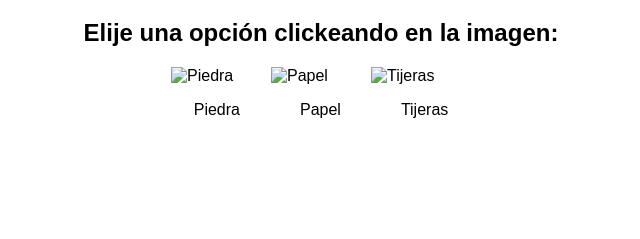
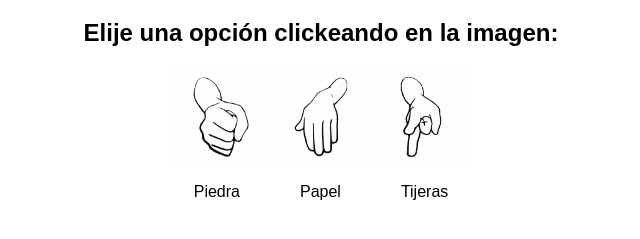
Before and after one commit to j-marcos-b/piedra-papel-tijeras, a plain HTML site: page index.html in a window 1280 px wide. Shown: the part 61-300 px from the top of the page, without its empty margins (319-959 px from the left). Drawn offline with Linux system fonts and the light colour scheme; the site is published under a folder, as on GitHub Pages, so addresses that start at the root find nothing.

Commit message:
Update index.html
se modifican las direcciones relativas de las imagenes

```diff
--- a/index.html
+++ b/index.html
@@ -12,9 +12,9 @@
     <h1>¿Jugamos Piedra, Papel o Tijeras?</h1>
     <h2>Elije una opción clickeando en la imagen:</h2>
     <div class="img">
-        <img id="piedra" src="/img/piedra.png" alt="Piedra" style="cursor: pointer;" width="100px">
-        <img id="papel" src="/img/papel.png" alt="Papel" style="cursor: pointer;" width="100px">
-        <img id="tijeras" src="/img/tijeras.png" alt="Tijeras" style="cursor: pointer;" width="100px">
+        <img id="piedra" src="img/piedra.png" alt="Piedra" style="cursor: pointer;" width="100px">
+        <img id="papel" src="img/papel.png" alt="Papel" style="cursor: pointer;" width="100px">
+        <img id="tijeras" src="img/tijeras.png" alt="Tijeras" style="cursor: pointer;" width="100px">
     </div>
     <div class="texto">
         <p>Piedra</p>
```
